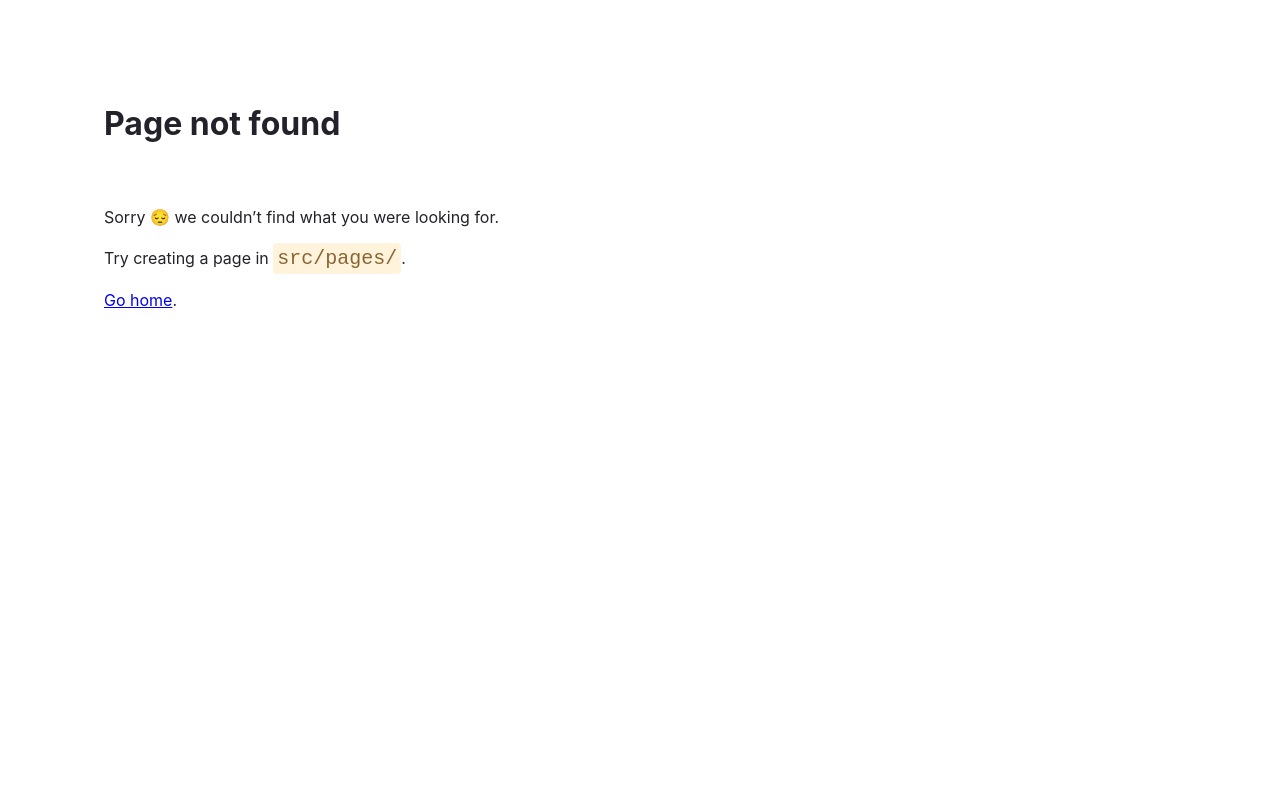
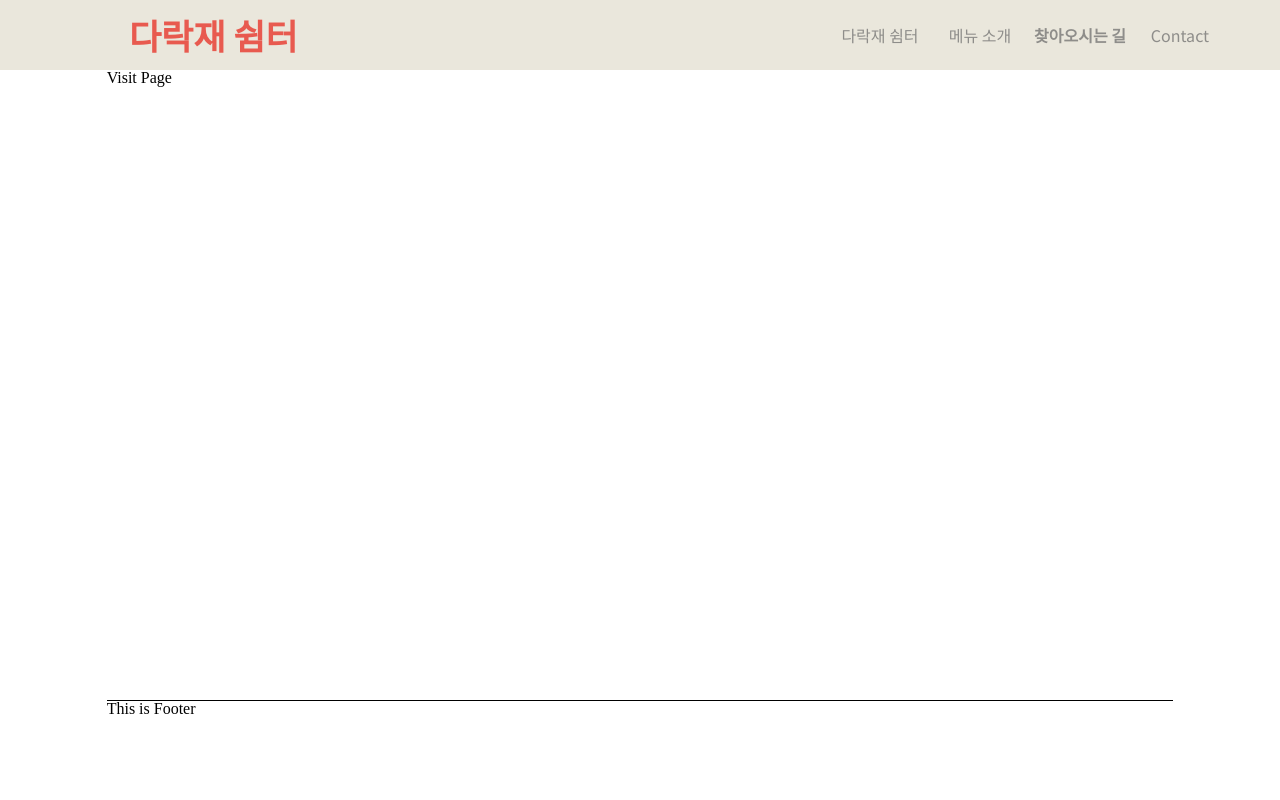
Before and after one commit to hayoung0Lee/gatsby-gomtang, a Gatsby site: page /visit in a window 1280 px wide. Before the commit this address had no page. Built offline with nearby package versions, Linux system fonts and the light colour scheme; Gatsby itself is replaced by a stand-in of ours.

Commit message:
Fix Header Style

```diff
--- a/gatsby-config.js
+++ b/gatsby-config.js
@@ -16,8 +16,8 @@ module.exports = {
         link: "/browse",
       },
       {
-        name: "event",
-        link: "/event",
+        name: "visit",
+        link: "/visit",
       },
       {
         name: "contact",
--- a/src/components/header.tsx
+++ b/src/components/header.tsx
@@ -4,11 +4,10 @@ import Nav from "./nav";
 import Logo from "./logo";
 
 const HeaderStyle = styled.header`
-  grid-column: 2 / -2;
-  border-bottom: 1px solid black;
-
+  grid-column: 1 / -1;
   display: grid;
   grid-template-columns: repeat(auto-fit, minmax(200px, 1fr));
+  background-color: #eae7dc;
 `;
 
 const Header: FC = () => {
--- a/src/components/layout.css
+++ b/src/components/layout.css
@@ -107,7 +107,6 @@ menu,
 nav,
 section {
   display: block;
-  font-family: "Noto Sans KR", sans-serif;
 }
 body {
   line-height: 1;
@@ -134,4 +133,9 @@ table {
 
 * {
   box-sizing: border-box;
+  /* font-family: "Noto Sans KR", sans-serif; */
 }
+
+a {
+  color: inherit;
+}
--- /dev/null
+++ b/src/components/link-button.tsx
@@ -0,0 +1,54 @@
+import React, { ReactNode } from "react";
+import { Link } from "gatsby";
+
+const LinkButton = ({
+  to,
+  activeStyle,
+  children,
+}: {
+  to: string;
+  children: ReactNode;
+  activeStyle?: React.CSSProperties;
+}) => {
+  if (activeStyle) {
+    return (
+      <>
+        <Link
+          to={to}
+          style={{
+            textDecoration: "none",
+            display: "flex",
+            width: "100%",
+            height: "100%",
+            justifyContent: "center",
+            alignItems: "center",
+            fontFamily: `"Noto Sans KR", sans-serif`,
+          }}
+          activeStyle={activeStyle}
+        >
+          <span>{children}</span>
+        </Link>
+      </>
+    );
+  }
+  return (
+    <>
+      <Link
+        to={to}
+        style={{
+          textDecoration: "none",
+          display: "flex",
+          width: "100%",
+          height: "100%",
+          justifyContent: "center",
+          alignItems: "center",
+          fontFamily: `"Noto Sans KR", sans-serif`,
+        }}
+      >
+        <span>{children}</span>
+      </Link>
+    </>
+  );
+};
+
+export default LinkButton;
--- a/src/components/logo.tsx
+++ b/src/components/logo.tsx
@@ -1,10 +1,8 @@
 import React, { FC } from "react";
 import styled from "styled-components";
-// import Logo from "./logo";
-// import MenuBar from "./menu-bar";
+import LinkButton from "./link-button";
 
 const LogoStyle = styled.nav`
-  border-bottom: 1px solid black;
   min-height: 70px;
 
   display: flex;
@@ -12,18 +10,32 @@ const LogoStyle = styled.nav`
   align-items: center;
 
   & p {
-    border: 1px solid black;
+    min-height: 50px;
+    width: 180px;
+    display: inline;
+    font-size: 35px;
+    text-align: center;
+    line-height: 50px;
+    font-weight: bold;
+    color: #e85a4f;
   }
 
   @media (max-width: 800px) {
     grid-column: span 2;
+
+    & p {
+      margin-top: 20px;
+      margin-bottom: 20px;
+    }
   }
 `;
 
 const Logo: FC = () => {
   return (
     <LogoStyle>
-      <p>Logo</p>
+      <p className="logo">
+        <LinkButton to="/">다락재 쉼터 </LinkButton>
+      </p>
     </LogoStyle>
   );
 };
--- a/src/components/nav.tsx
+++ b/src/components/nav.tsx
@@ -1,12 +1,14 @@
 import React, { FC } from "react";
 import styled from "styled-components";
+import { Link } from "gatsby";
+import LinkButton from "./link-button";
 
 const NavStyle = styled.nav`
-  border-bottom: 1px solid green;
   min-height: 70px;
   grid-column: span 2;
 
   & ul {
+    padding-right: 50px;
     display: flex;
     justify-content: flex-end;
     // flex-wrap: wrap;
@@ -14,20 +16,40 @@ const NavStyle = styled.nav`
     height: 100%;
 
     & li {
-      min-width: 120px;
+      min-width: 100px;
       height: 40px;
-      display: block;
-      border: 1px solid black;
+
       display: flex;
       justify-content: center;
       align-items: center;
+
+      color: #8e8d8a;
+    }
+
+    & li a > span {
+      width: 100px;
+      height: 40px;
+      text-align: center;
+      line-height: 40px;
+    }
+
+    & li:hover a > span {
+      border-bottom: 2px solid #8e8d8a;
     }
   }
 
   @media (max-width: 800px) {
     & ul {
+      padding-right: 0px;
       display: grid;
-      grid-template-columns: repeat(auto-fit, minmax(120px, 1fr));
+      grid-template-columns: repeat(auto-fit, minmax(300px, 1fr));
+    }
+  }
+
+  @media (max-width: 360px) {
+    & ul {
+      display: grid;
+      grid-template-columns: 1fr;
     }
   }
 `;
@@ -36,10 +58,26 @@ const Nav: FC = () => {
   return (
     <NavStyle>
       <ul>
-        <li>다락재 쉼터</li>
-        <li>메뉴 소개</li>
-        <li>찾아오시는 길</li>
-        <li>Contact</li>
+        <li>
+          <LinkButton to="/about" activeStyle={{ fontWeight: "bold" }}>
+            다락재 쉼터{" "}
+          </LinkButton>
+        </li>
+        <li>
+          <LinkButton to="/browse" activeStyle={{ fontWeight: "bold" }}>
+            메뉴 소개
+          </LinkButton>
+        </li>
+        <li>
+          <LinkButton to="/visit" activeStyle={{ fontWeight: "bold" }}>
+            찾아오시는 길
+          </LinkButton>
+        </li>
+        <li>
+          <LinkButton to="/contact" activeStyle={{ fontWeight: "bold" }}>
+            Contact
+          </LinkButton>
+        </li>
       </ul>
     </NavStyle>
   );
--- a/src/pages/event.tsx
+++ b/src/pages/visit.tsx
@@ -1,10 +1,10 @@
 import React from "react";
 import Layout from "../components/layout";
 
-const EventPage = () => (
+const VisitPage = () => (
   <Layout>
-    <div>Event Page</div>
+    <div>Visit Page</div>
   </Layout>
 );
 
-export default EventPage;
+export default VisitPage;
```
